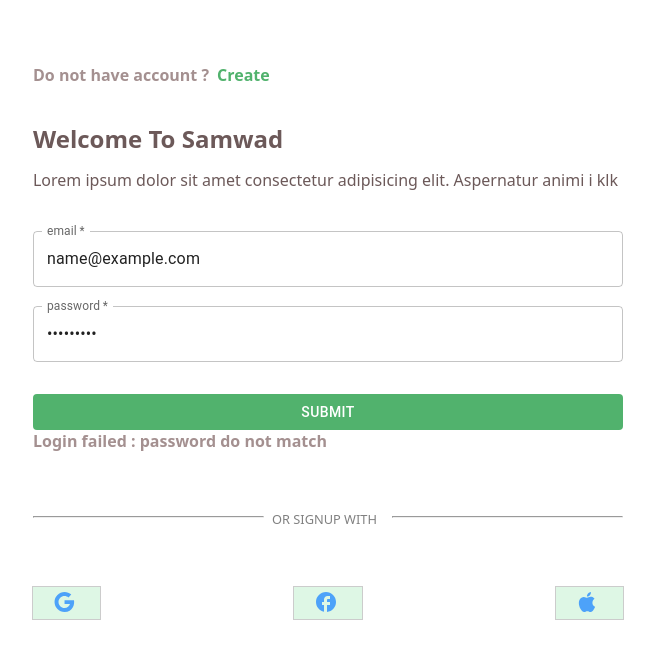
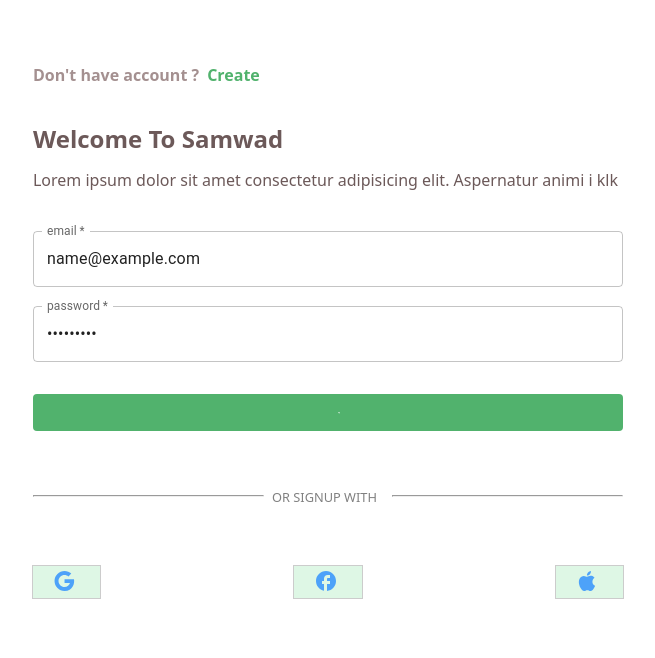
Before and after one commit to ashishugi/Samwad-Frontend, a React (Create React App) app: page /login in a window 1280 px wide. Both pictures are taken after typing "name@example.com", "Sample123" into the empty fields and a click on the button "SUBMIT". Shown: the top 658 px of the page, without its empty margins (312-967 px from the left). Built offline with nearby package versions, Linux system fonts and the light colour scheme.

Commit message:
added loader @Login page

```diff
--- a/src/actions/login.js
+++ b/src/actions/login.js
@@ -57,9 +57,11 @@ export const login = (email, password) => {
       }, 5000);
       return;
     }
-    if (email !== "a@a.com") {
-      dispatch(loginFailed("Login failed : email do not match"));
-    }
-    dispatch(loginFailed("Login failed : password do not match"));
+    setTimeout(() => {
+      if (email !== "a@a.com") {
+        dispatch(loginFailed("Login failed : email do not match"));
+      }
+      dispatch(loginFailed("Login failed : password do not match"));
+    }, 5000);
   };
 };
--- a/src/pages/Login/Login.js
+++ b/src/pages/Login/Login.js
@@ -2,6 +2,8 @@ import React, { useState, useEffect } from "react";
 import { connect } from "react-redux";
 import { Redirect } from "react-router";
 
+import CircularProgress from "@mui/material/CircularProgress";
+import Box from "@mui/material/Box";
 import Wrapper from "./style";
 import Button from "@material-ui/core/Button";
 import TextField from "@mui/material/TextField";
@@ -58,7 +60,7 @@ const Login = (props) => {
                 <div className="top">
                   <div className="para" style={{ width: "100%" }}>
                     <p>
-                      Do not have account ?
+                      Don't have account ?
                       <span
                         style={{
                           color: "#51b26d",
@@ -137,7 +139,16 @@ const Login = (props) => {
                         onClick={(e) => handleSubmit(e)}
                         disabled={inProgress ? true : false}
                       >
-                        submit
+                        {inProgress ? (
+                          <Box sx={{ display: "flex" }}>
+                            <CircularProgress
+                              style={{ color: "white" }}
+                              size={25.1}
+                            />
+                          </Box>
+                        ) : (
+                          " Submit"
+                        )}
                       </Button>
                       <br />
                       <h4>{error ? error : ""}</h4>
```
